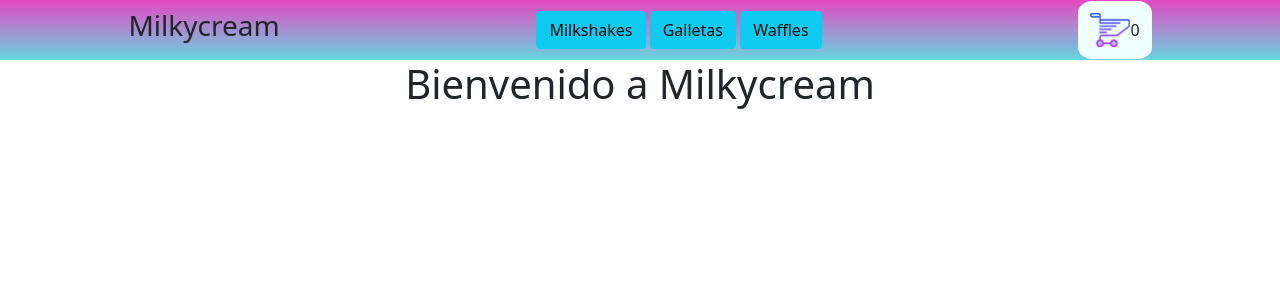
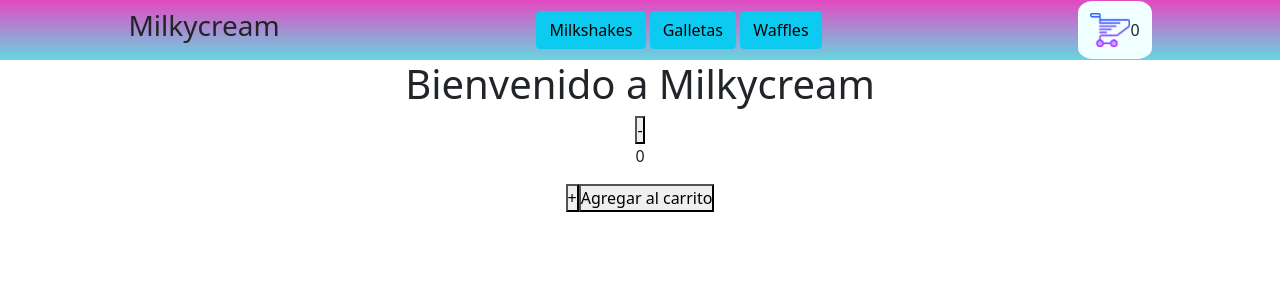
Before and after one commit to ginlut/milkycream-react, a React (Create React App) app: page / in a window 1280 px wide. Shown: the top 300 px of the page. Built offline with nearby package versions, Linux system fonts and the light colour scheme.

Commit message:
Tarea Componentes II

```diff
--- a/src/App.js
+++ b/src/App.js
@@ -1,15 +1,23 @@
+import { useState } from 'react'
 import React from 'react';
 import 'bootstrap/dist/css/bootstrap.min.css';
 import './App.css';
 import NavBar from './components/NavBar/NavBar'
 import ItemListContainer from './components/ItemListContainer/ItemListContainer'
+import Counter from './components/ItemCount/ItemCount';
 
 
-function App() {
+const App = () => {
+  const [show, setShow] = useState(true)
+    const handleOnAdd = (quantity) => {
+     console.log(`${quantity} productos fueron añadidos al carrito`)
+   }
+
    return (
        <div className="App">
         <NavBar />
-      <ItemListContainer greeting='Bienvenido a Milkycream'/>
+        <ItemListContainer greeting={'Bienvenido a Milkycream'} />
+         { show ? <Counter initial={0} stock={10} onAdd={handleOnAdd}/> : null }
        </div>
    );
  }
--- /dev/null
+++ b/src/components/ItemCount/ItemCount.js
@@ -0,0 +1,24 @@
+import { useState, useEffect } from 'react'
+
+const Counter = ({initial, stock, onAdd}) => {
+    const [count, setCount] = useState(0)
+
+    const decrement = () => {
+        setCount(count - 1)
+    }
+
+    const increment = () => {
+        setCount(count + 1)
+    }
+
+    return(
+        <div>
+            <button onClick={(e)=>{if (count > initial) {decrement(e)}}}>-</button>
+            <p>{count}</p>
+            <button onClick={(e)=>{if (count < stock) {increment(e)}}}>+</button>
+            <button onClick={() => onAdd(count)}>Agregar al carrito</button>
+        </div>
+    )
+}
+
+export default Counter
--- a/src/components/ItemListContainer/ItemListContainer.js
+++ b/src/components/ItemListContainer/ItemListContainer.js
@@ -1,6 +1,8 @@
 const ItemListContainer = (props) => {
   return(
+  <div>
     <h1>{props.greeting}</h1>
+    </div>
   )
 }
 
```
Lines whose indentation alone changed are shown as unchanged.
